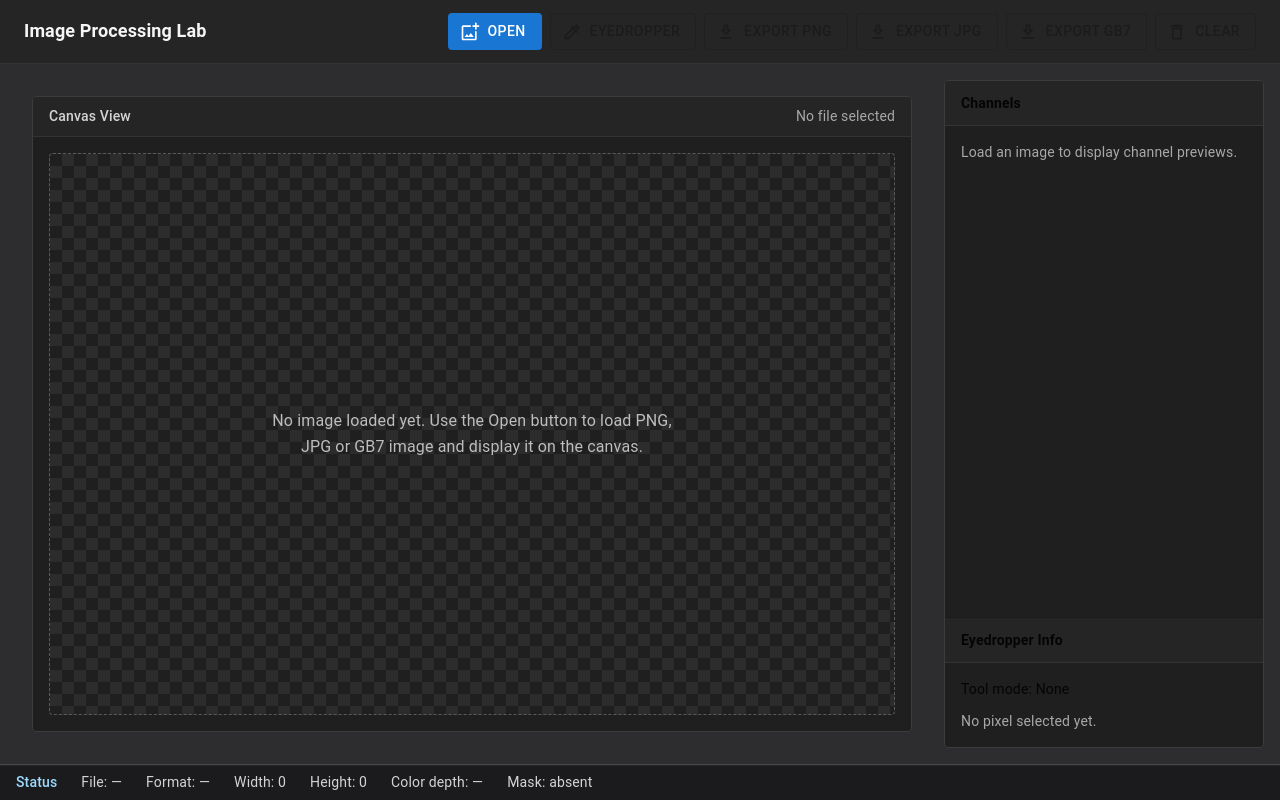
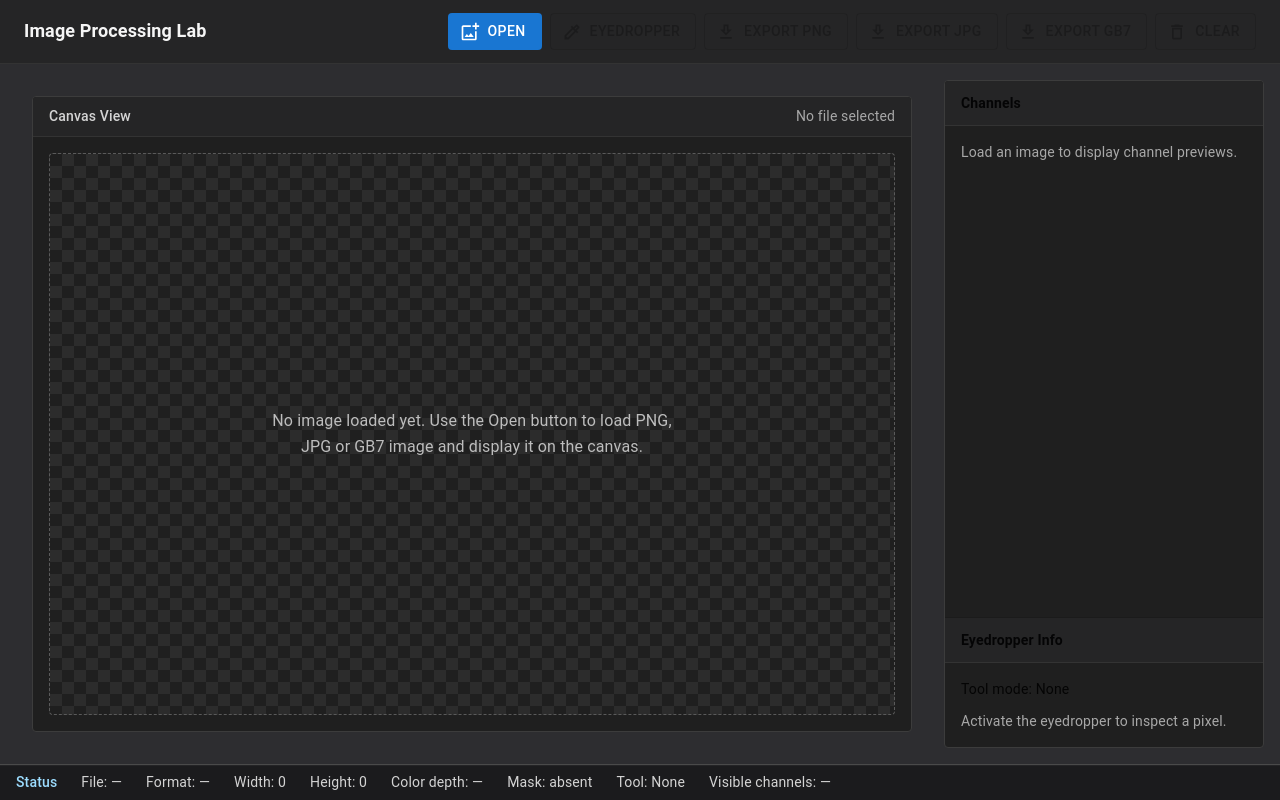
Before and after one commit to FrontendCourseMP/photoshop-sxd0, a React (Vite) app: page / in a window 1280 px wide. Built offline with nearby package versions, Linux system fonts and the light colour scheme; the HTML template or start-up script is replaced by a standard one.

Commit message:
fix: polish channel panel and eyedropper feedback

```diff
--- a/src/app/App.tsx
+++ b/src/app/App.tsx
@@ -57,6 +57,46 @@ function App() {
     return applyChannelVisibility(document.imageData, channels);
   }, [document, channels]);
 
+  const channelsSummary = useMemo(() => {
+    if (!document) {
+      return "—";
+    }
+
+    if (document.channelModel === "grayscale") {
+      const parts: string[] = [];
+
+      if (channels.red && channels.green && channels.blue) {
+        parts.push("Gray");
+      }
+
+      if (document.hasMask && channels.alpha) {
+        parts.push("Alpha");
+      }
+
+      return parts.length > 0 ? parts.join(", ") : "none";
+    }
+
+    const parts: string[] = [];
+
+    if (channels.red) {
+      parts.push("R");
+    }
+
+    if (channels.green) {
+      parts.push("G");
+    }
+
+    if (channels.blue) {
+      parts.push("B");
+    }
+
+    if (document.hasMask && channels.alpha) {
+      parts.push("A");
+    }
+
+    return parts.length > 0 ? parts.join(", ") : "none";
+  }, [document, channels]);
+
   useEffect(() => {
     if (!renderedImageData || !canvasRef.current) {
       return;
@@ -101,9 +141,7 @@ function App() {
     }));
   };
 
-  const handleCanvasClick = (
-    event: ReactMouseEvent<HTMLCanvasElement>
-  ) => {
+  const handleCanvasClick = (event: ReactMouseEvent<HTMLCanvasElement>) => {
     if (toolMode !== "eyedropper" || !renderedImageData) {
       return;
     }
@@ -299,6 +337,8 @@ function App() {
         height={metadata.height}
         colorDepth={metadata.colorDepth}
         hasMask={metadata.hasMask}
+        toolMode={toolMode === "eyedropper" ? "Eyedropper" : "None"}
+        channelsSummary={channelsSummary}
       />
     </Box>
   );
--- a/src/components/CanvasViewport.tsx
+++ b/src/components/CanvasViewport.tsx
@@ -1,7 +1,4 @@
-import type {
-  MouseEvent as ReactMouseEvent,
-  RefObject,
-} from "react";
+import type { MouseEvent as ReactMouseEvent, RefObject } from "react";
 import { Box, Paper, Typography } from "@mui/material";
 import type { ToolMode } from "../types/image";
 
@@ -22,6 +19,8 @@ function CanvasViewport({
   toolMode,
   onCanvasClick,
 }: CanvasViewportProps) {
+  const eyedropperActive = hasImage && toolMode === "eyedropper";
+
   return (
     <Box className="app-workspace">
       <Paper
@@ -72,8 +71,30 @@ function CanvasViewport({
             minHeight: 0,
             overflow: "auto",
             p: 2,
+            position: "relative",
           }}
         >
+          {eyedropperActive && (
+            <Box
+              sx={{
+                position: "absolute",
+                top: 16,
+                left: 16,
+                zIndex: 1,
+                px: 1.25,
+                py: 0.5,
+                border: "1px solid #7e57c2",
+                borderRadius: 1,
+                backgroundColor: "rgba(30, 30, 30, 0.92)",
+                color: "#d1c4e9",
+                fontSize: 12,
+                fontWeight: 500,
+              }}
+            >
+              Eyedropper active — click on image
+            </Box>
+          )}
+
           <Box
             sx={{
               minWidth: "100%",
@@ -98,7 +119,9 @@ function CanvasViewport({
                   display: "block",
                   maxWidth: "100%",
                   height: "auto",
-                  boxShadow: "0 0 0 1px rgba(255,255,255,0.06)",
+                  boxShadow: eyedropperActive
+                    ? "0 0 0 1px rgba(126, 87, 194, 0.55)"
+                    : "0 0 0 1px rgba(255,255,255,0.06)",
                   cursor: toolMode === "eyedropper" ? "crosshair" : "default",
                 }}
               />
--- a/src/components/Sidebar.tsx
+++ b/src/components/Sidebar.tsx
@@ -26,7 +26,7 @@ interface SidebarProps {
   channels: ChannelVisibility;
   toolMode: ToolMode;
   sampledPixel: SampledPixelInfo | null;
-  onToggleChannel: (channel: PreviewChannel | "grayscale") => void;
+  onToggleChannel: (channel: PreviewChannel) => void;
 }
 
 function getChannelLabel(channel: PreviewChannel): string {
@@ -44,6 +44,21 @@ function getChannelLabel(channel: PreviewChannel): string {
   }
 }
 
+function getChannelDescription(channel: PreviewChannel): string {
+  switch (channel) {
+    case "grayscale":
+      return "Luminance preview";
+    case "red":
+      return "Red component";
+    case "green":
+      return "Green component";
+    case "blue":
+      return "Blue component";
+    case "alpha":
+      return "Transparency mask";
+  }
+}
+
 function isChannelSelected(
   channels: ChannelVisibility,
   channel: PreviewChannel
@@ -53,6 +68,21 @@ function isChannelSelected(
   }
 
   return channels[channel];
+}
+
+function getSelectionColor(channel: PreviewChannel): string {
+  switch (channel) {
+    case "grayscale":
+      return "#9e9e9e";
+    case "red":
+      return "#ef5350";
+    case "green":
+      return "#66bb6a";
+    case "blue":
+      return "#42a5f5";
+    case "alpha":
+      return "#bdbdbd";
+  }
 }
 
 function Sidebar({
@@ -70,8 +100,10 @@ function Sidebar({
     return getVisibleChannelKeys(document).map((channel) => ({
       key: channel,
       label: getChannelLabel(channel),
+      description: getChannelDescription(channel),
       selected: isChannelSelected(channels, channel),
       previewUrl: createChannelPreviewUrl(document.imageData, channel),
+      accent: getSelectionColor(channel),
     }));
   }, [document, channels]);
 
@@ -109,15 +141,17 @@ function Sidebar({
               <ListItemButton
                 key={item.key}
                 selected={item.selected}
-                onClick={() =>
-                  onToggleChannel(
-                    item.key === "grayscale" ? "grayscale" : item.key
-                  )
-                }
+                onClick={() => onToggleChannel(item.key)}
                 sx={{
                   alignItems: "center",
                   gap: 1.5,
                   py: 1,
+                  borderLeft: `3px solid ${
+                    item.selected ? item.accent : "transparent"
+                  }`,
+                  backgroundColor: item.selected
+                    ? "rgba(255,255,255,0.04)"
+                    : "transparent",
                 }}
               >
                 <Box
@@ -128,17 +162,33 @@ function Sidebar({
                     width: 88,
                     height: 64,
                     objectFit: "cover",
-                    border: "1px solid #444",
+                    border: `1px solid ${
+                      item.selected ? item.accent : "#444"
+                    }`,
                     borderRadius: 1,
                     backgroundColor: "#111",
                     flexShrink: 0,
                   }}
                 />
 
-                <ListItemText
-                  primary={item.label}
-                  secondary={item.selected ? "Enabled" : "Disabled"}
-                />
+                <Box sx={{ minWidth: 0, flex: 1 }}>
+                  <ListItemText
+                    primary={item.label}
+                    secondary={item.description}
+                    sx={{ m: 0 }}
+                  />
+
+                  <Typography
+                    variant="caption"
+                    sx={{
+                      color: item.selected ? "#c8e6c9" : "#9e9e9e",
+                      display: "block",
+                      mt: 0.25,
+                    }}
+                  >
+                    {item.selected ? "Enabled" : "Disabled"}
+                  </Typography>
+                </Box>
               </ListItemButton>
             ))}
           </List>
@@ -170,6 +220,12 @@ function Sidebar({
             Tool mode: {toolMode === "eyedropper" ? "Eyedropper" : "None"}
           </Typography>
 
+          {toolMode === "eyedropper" && !sampledPixel && (
+            <Typography variant="body2" sx={{ color: "#d1c4e9" }}>
+              Click any point on the image to sample color values.
+            </Typography>
+          )}
+
           {sampledPixel ? (
             <>
               <Typography variant="body2">
@@ -185,11 +241,11 @@ function Sidebar({
                 {sampledPixel.lab.b.toFixed(2)}
               </Typography>
             </>
-          ) : (
+          ) : toolMode !== "eyedropper" ? (
             <Typography variant="body2" sx={{ color: "#a8a8a8" }}>
-              No pixel selected yet.
+              Activate the eyedropper to inspect a pixel.
             </Typography>
-          )}
+          ) : null}
         </Stack>
       </Box>
     </Paper>
--- a/src/components/StatusBar.tsx
+++ b/src/components/StatusBar.tsx
@@ -7,6 +7,8 @@ interface StatusBarProps {
   colorDepth: string;
   hasMask: boolean;
   fileName: string;
+  toolMode: string;
+  channelsSummary: string;
 }
 
 function StatusBar({
@@ -16,6 +18,8 @@ function StatusBar({
   colorDepth,
   hasMask,
   fileName,
+  toolMode,
+  channelsSummary,
 }: StatusBarProps) {
   return (
     <Box className="app-statusbar">
@@ -41,6 +45,8 @@ function StatusBar({
         <Typography variant="body2">
           Mask: {hasMask ? "present" : "absent"}
         </Typography>
+        <Typography variant="body2">Tool: {toolMode}</Typography>
+        <Typography variant="body2">Visible channels: {channelsSummary}</Typography>
       </Stack>
     </Box>
   );
```
